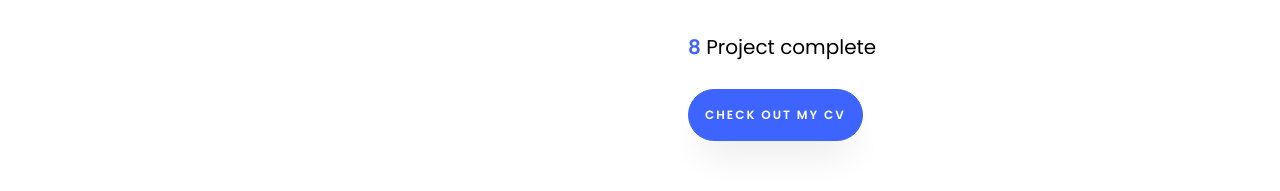
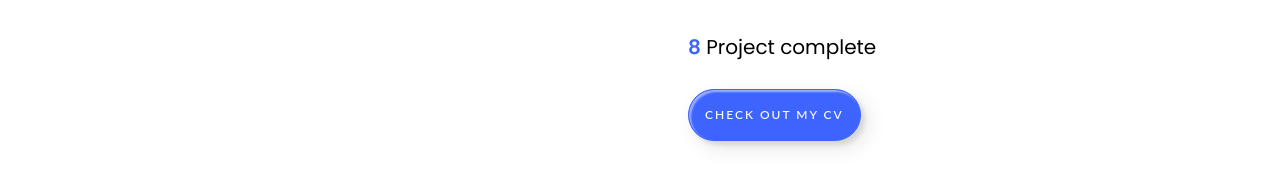
Before and after one commit to IhsanPratama/My_Portofolio_Website, a plain HTML site: page index.html in a window 1280 px wide. Shown: the part 1424-1615 px from the top of the page. Drawn offline with Linux system fonts and the light colour scheme; files whose address does not match are found by name.

Commit message:
edit button cv

```diff
--- a/index.html
+++ b/index.html
@@ -20,8 +20,60 @@
 
     <link rel="stylesheet" href="css/flaticon.css">
     <link rel="stylesheet" href="css/icomoon.css">
-    <link rel="stylesheet" href="css/style.css">
+	<link rel="stylesheet" href="css/style.css">
+	<style>
+			.custom-btn {
+
+				color: #fff;
+				border-radius: 30px;
+				padding: 10px 25px;
+				font-family: 'Lato', sans-serif;
+				font-weight: 500;
+				background: transparent;
+				cursor: pointer;
+				transition: all 0.3s ease;
+				position: relative;
+				display: inline-block;
+				 box-shadow:inset 2px 2px 2px 0px rgba(255,255,255,.5),
+				 7px 7px 20px 0px rgba(0,0,0,.1),
+				 4px 4px 5px 0px rgba(0,0,0,.1);
+				outline: none;
+			  }
+
+		.btn-15 {
+			background: #b621fe;
+			border: none;
+			z-index: 1;
+		  }
+		  .btn-15:after {
+			position: absolute;
+			content: "";
+			width: 0;
+			height: 100%;
+			top: 0;
+			right: 0;
+			z-index: -1;
+			background-color: #663dff;
+			border-radius: 30px;
+			 box-shadow:inset 2px 2px 2px 0px rgba(255,255,255,.5),
+			 7px 7px 20px 0px rgba(0,0,0,.1),
+			 4px 4px 5px 0px rgba(0,0,0,.1);
+			transition: all 0.3s ease;
+		  }
+		  .btn-15:hover {
+			color: #fff;
+		  }
+		  .btn-15:hover:after {
+			left: 0;
+			width: 100%;
+		  }
+		  .btn-15:active {
+			top: 2px;
+		  }
+
+	</style>
   </head>
+
   <body data-spy="scroll" data-target=".site-navbar-target" data-offset="300">
 
 
@@ -110,7 +162,7 @@
                 </p>
 
 				<!-- Large modal -->
-<button type="button" class="btn btn-primary py-3 px-3" data-toggle="modal" data-target=".bd-example-modal-lg">Check Out My CV</button>
+<button type="button" class="custom-btn btn btn-primary p-3 btn-15" data-toggle="modal" data-target=".bd-example-modal-lg">Check Out My CV</button>
 
 
 				<!-- <a><a href="http://bit.ly/CVIhsanPratama" target="_blank" class="btn btn-primary py-3 px-3">Check out my CV</a></p> -->
```
